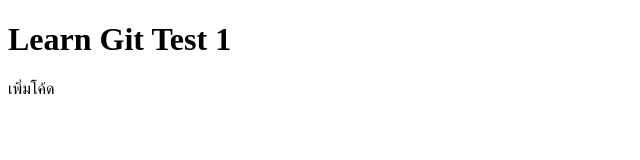
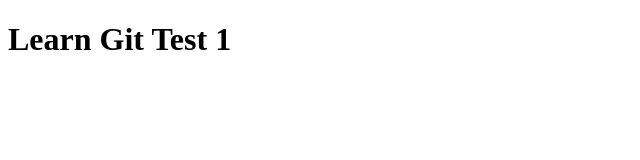
Before and after one commit to S1CKK/Test, a plain HTML site: page index.html in a window 1280 px wide. Shown: the full height of the page, 0-640 px from the left. Drawn offline with Linux system fonts and the light colour scheme.

Commit message:
Revert "Add some text"
This reverts commit 34459f5d0802453b62bc32c261e683f88d0b172e.

```diff
--- a/index.html
+++ b/index.html
@@ -8,6 +8,5 @@
 </head>
 <body>
     <h1>Learn Git Test 1</h1>
-    <p>เพิ่มโค้ด</p>
 </body>
 </html>
```
